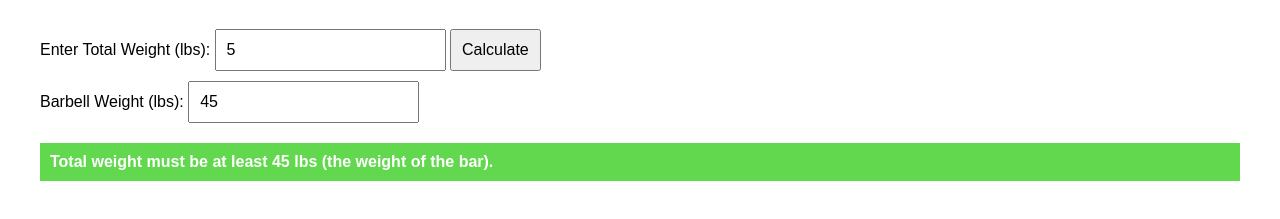
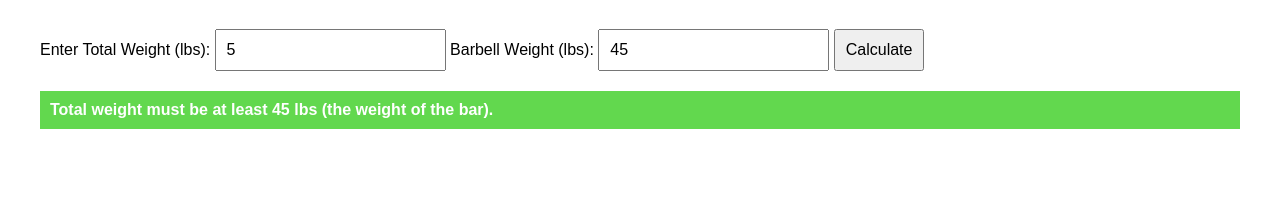
Before and after one commit to manshuv/fitrook, a plain HTML site: page index.html in a window 1280 px wide. Both pictures are taken after typing "5" into the empty fields and a click on the button "Calculate". Shown: the part 101-320 px from the top of the page. Drawn offline with Linux system fonts and the light colour scheme.

Commit message:
Barbell weight is now workkiing

```diff
--- a/index.html
+++ b/index.html
@@ -11,12 +11,14 @@
     <div>
         <label for="totalWeight">Enter Total Weight (lbs):</label>
         <input type="number" id="totalWeight" required>
+        <label for="barWeight">Barbell Weight (lbs):</label>
+        <input type="number" id="barWeight" value="45" placeholder="45">
         <button onclick="calculateWeights()">Calculate</button>
-        <div id="barWeight">
-        <label for="barWeight">Barbell Weight (lbs):</label>
-        <input type="number" id="barWeight" value="45">
     </div>
-    </div>
+
+
+
+
     <div id="output"></div>
 
     <script src="script.js"></script>
--- a/script.js
+++ b/script.js
@@ -1,5 +1,7 @@
 function calculateWeights() {
-    const barWeight = 45; // Standard barbell weight
+    let barWeight = document.getElementById('barWeight').value;
+    barWeight = Number(barWeight); // Standard barbell weight
+
     let totalWeight = document.getElementById('totalWeight').value;
     totalWeight = Number(totalWeight);
 
```
